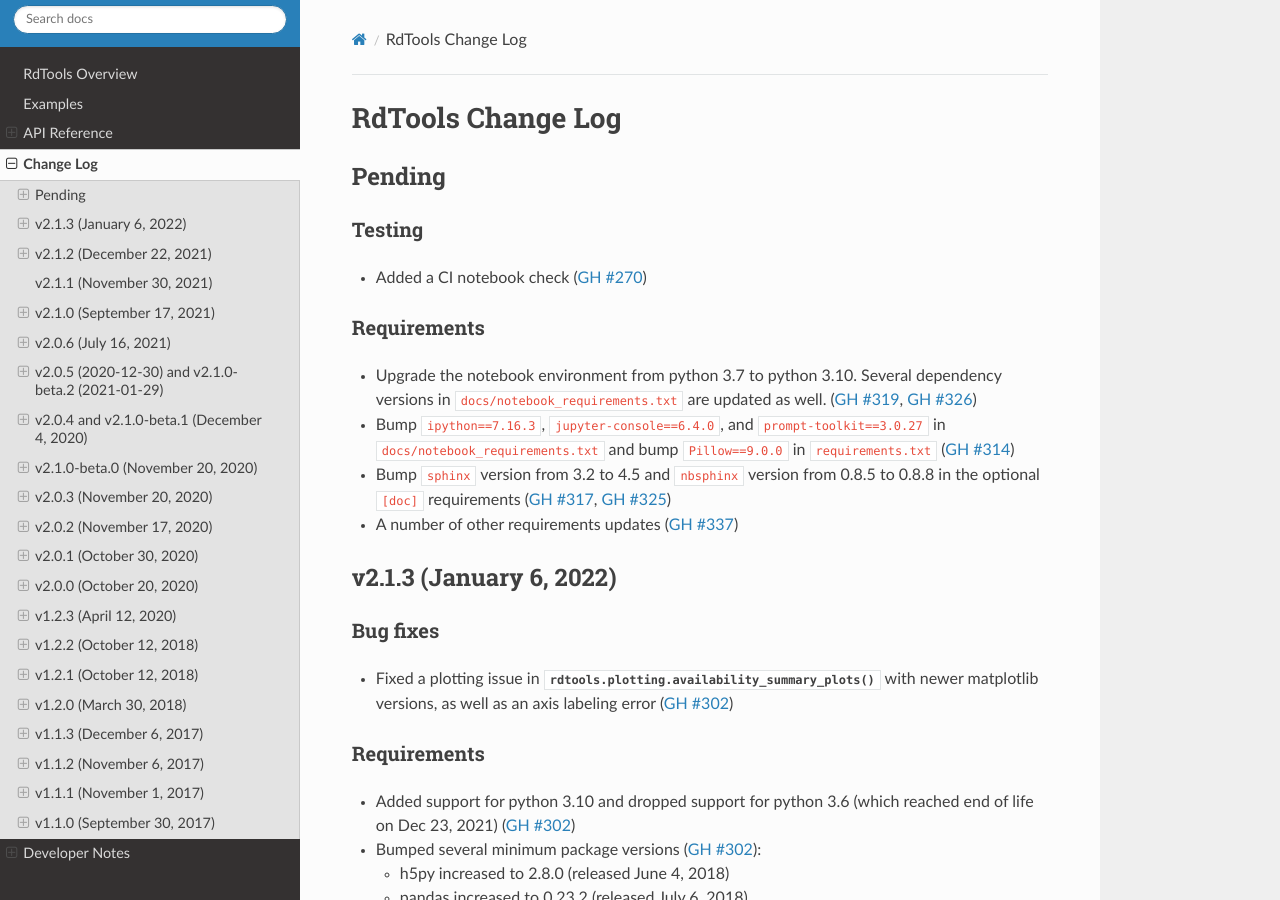
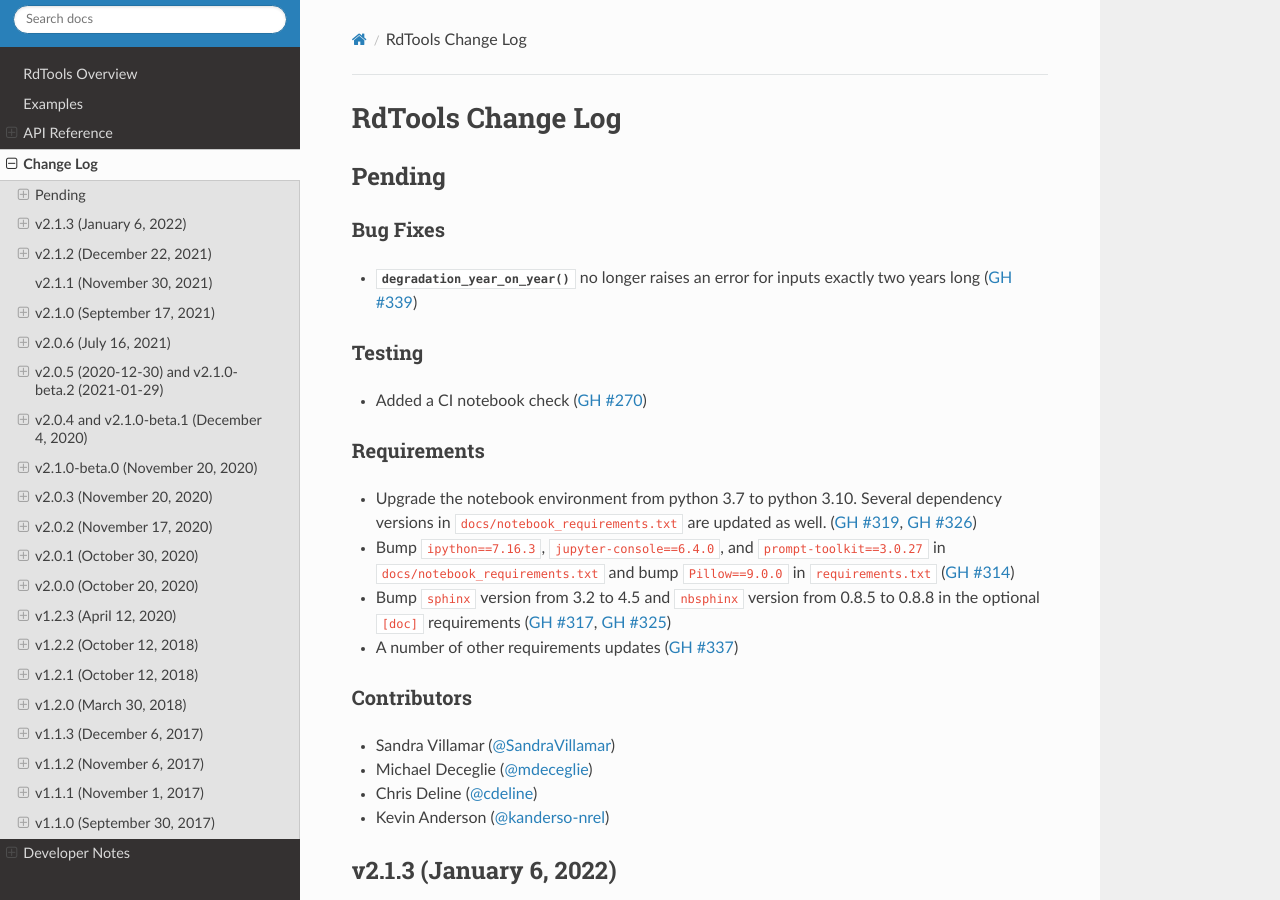
Before and after one commit to NREL/rdtools, a Sphinx documentation site: the page built from docs/sphinx/source/changelog.rst, in a window 1280 px wide and 900 px high. Built offline with Sphinx 7.4.7 and the Read the Docs theme 2.0.0, drawn with Linux system fonts in a browser that asks for light colours; pages that are not in the unit, such as notebooks, are missing from menus.

Commit message:
changelog entry

```diff
--- a/docs/sphinx/source/changelog/pending.rst
+++ b/docs/sphinx/source/changelog/pending.rst
@@ -1,6 +1,11 @@
 ************************
 Pending
 ************************
+
+Bug Fixes
+---------
+* :py:func:`~rdtools.degradation.degradation_year_on_year` no longer raises
+  an error for inputs exactly two years long (:pull:`339`)
 
 Testing
 -------
@@ -17,3 +22,10 @@ Requirements
 * Bump ``sphinx`` version from 3.2 to 4.5 and ``nbsphinx`` version
   from 0.8.5 to 0.8.8 in the optional ``[doc]`` requirements (:pull:`317`, :pull:`325`)
 * A number of other requirements updates (:pull:`337`)
+
+Contributors
+------------
+* Sandra Villamar (:ghuser:`SandraVillamar`)
+* Michael Deceglie (:ghuser:`mdeceglie`)
+* Chris Deline (:ghuser:`cdeline`)
+* Kevin Anderson (:ghuser:`kanderso-nrel`)
```
